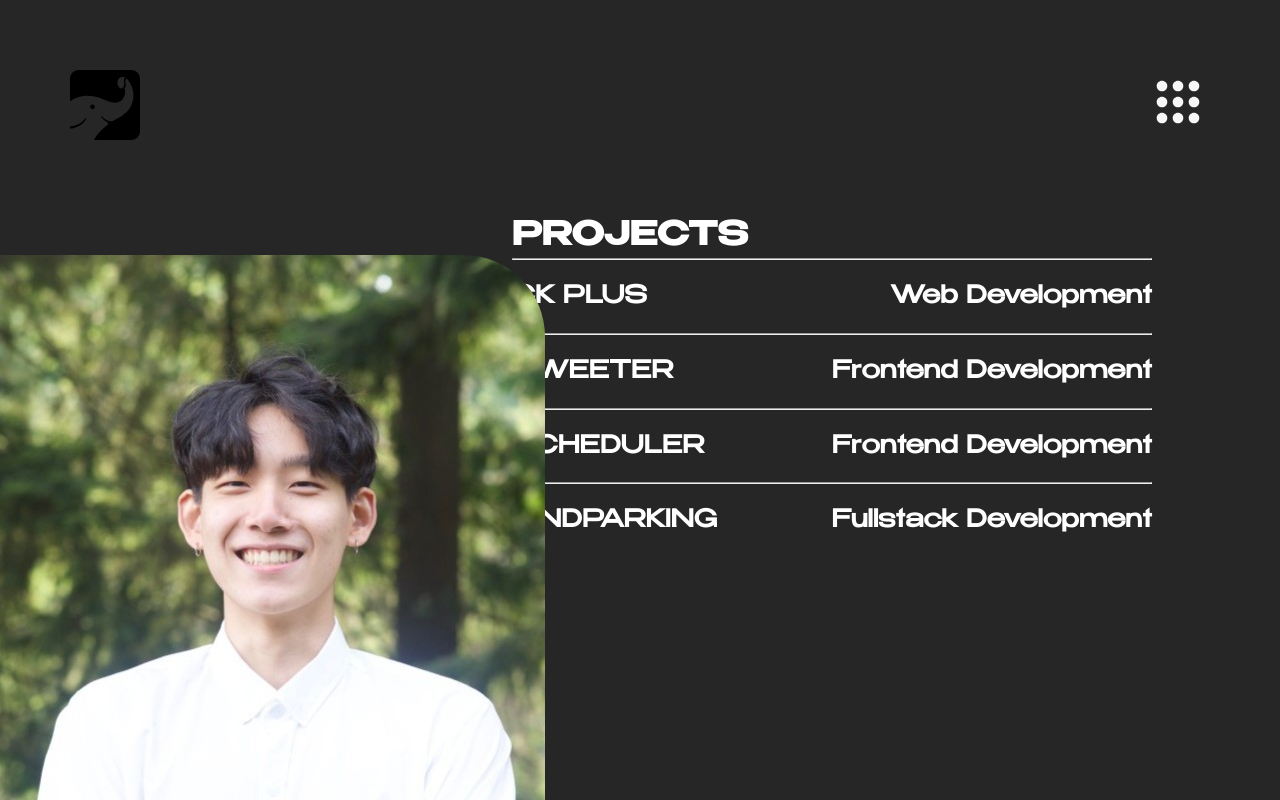
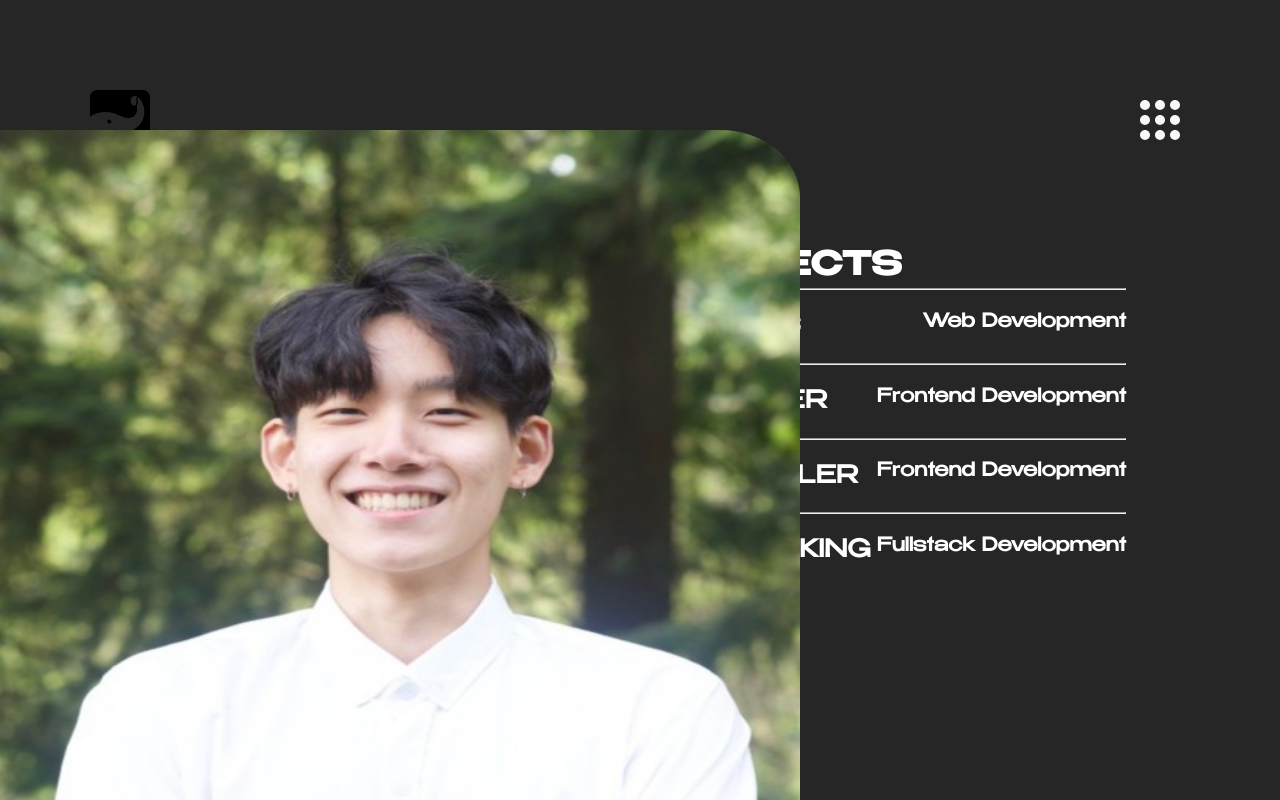
Before and after one commit to bshin132/portfolio2024, a plain HTML site: page project.html in a window 1280 px wide. Drawn offline with Linux system fonts and the light colour scheme.

Commit message:
edit project page

```diff
--- a/project.html
+++ b/project.html
@@ -25,22 +25,22 @@
       <hr />
       <div>
         <h2 class="title">CK PLUS</h2>
-        <h2>Web Development</h2>
+        <h3>Web Development</h2>
       </div>
       <hr />
       <div>
         <h2 class="title">TWEETER</h2>
-        <h2>Frontend Development</h2>
+        <h3>Frontend Development</h2>
       </div>
       <hr />
       <div>
         <h2 class="title">SCHEDULER</h2>
-        <h2>Frontend Development</h2>
+        <h3>Frontend Development</h2>
       </div>
       <hr />
       <div>
         <h2 class="title">FINDPARKING</h2>
-        <h2>Fullstack Development</h2>
+        <h3>Fullstack Development</h2>
       </div>
     </main>
   </body>
--- a/styles/project.css
+++ b/styles/project.css
@@ -4,12 +4,16 @@ body {
 }
 
 .logo {
-  width: 70px;
+  width: 60px;
+}
+
+.menu {
+  width: 60px;
 }
 
 .logo,
 .menu {
-  padding: 70px;
+  padding: 90px;
   cursor: pointer;
 }
 
@@ -23,12 +27,14 @@ body {
     position: absolute;
     left: 0;
     bottom: 0;
-    border-radius: 0 15% 0 0;
+    border-radius: 0 10% 0 0;
+    width: 800px;
+    height: 670px;
 }
 
 main {
-    padding-left: 40%;
-    padding-right: 10%;
+    padding-left: 52%;
+    padding-right: 12%;
 }
 
 h1 {
@@ -46,7 +52,7 @@ main > div {
     justify-content: space-between;
 }
 
-main > div > h2 {
+main > div > h2, h3 {
     font-family: 'benzin-regular';
     color: #FFF;
 }
```
Also changed, not shown: images/noline.png (added).
